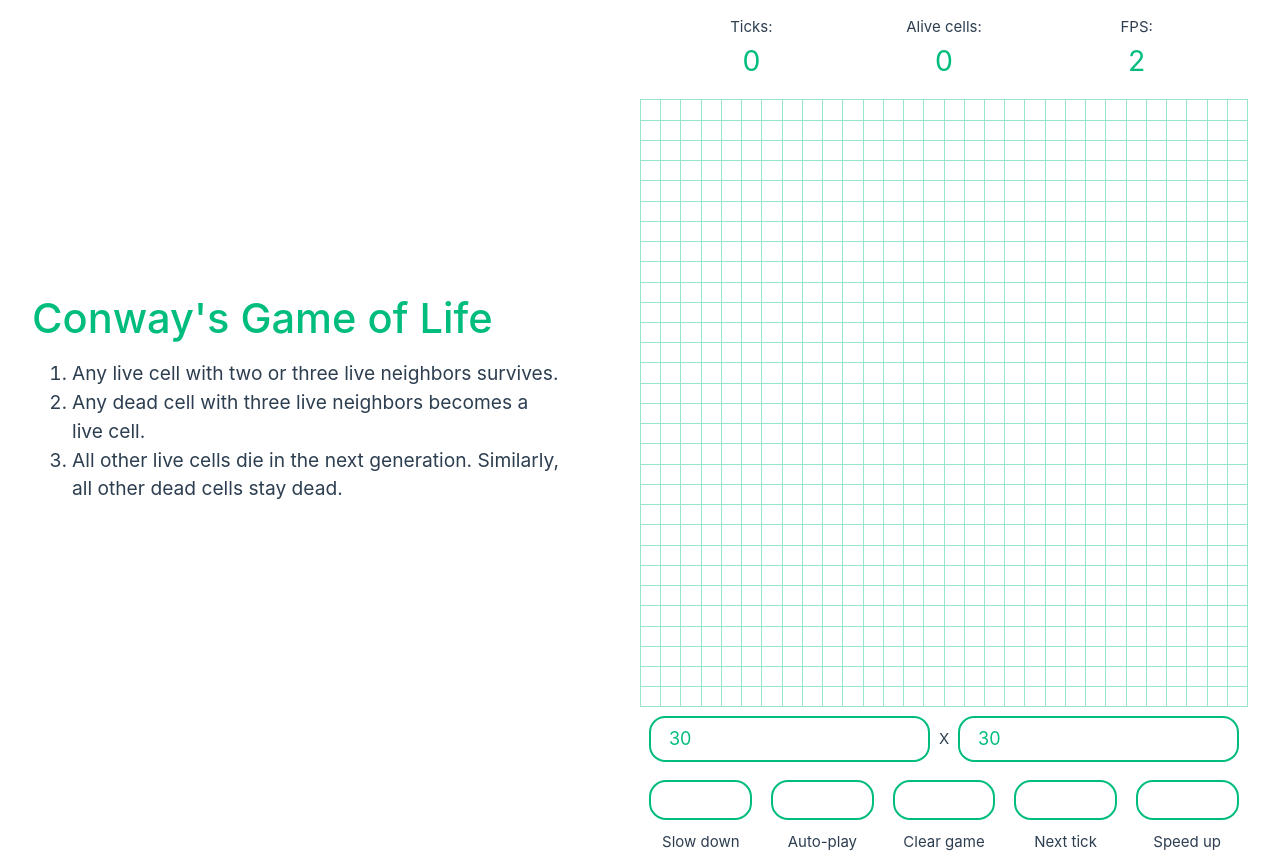
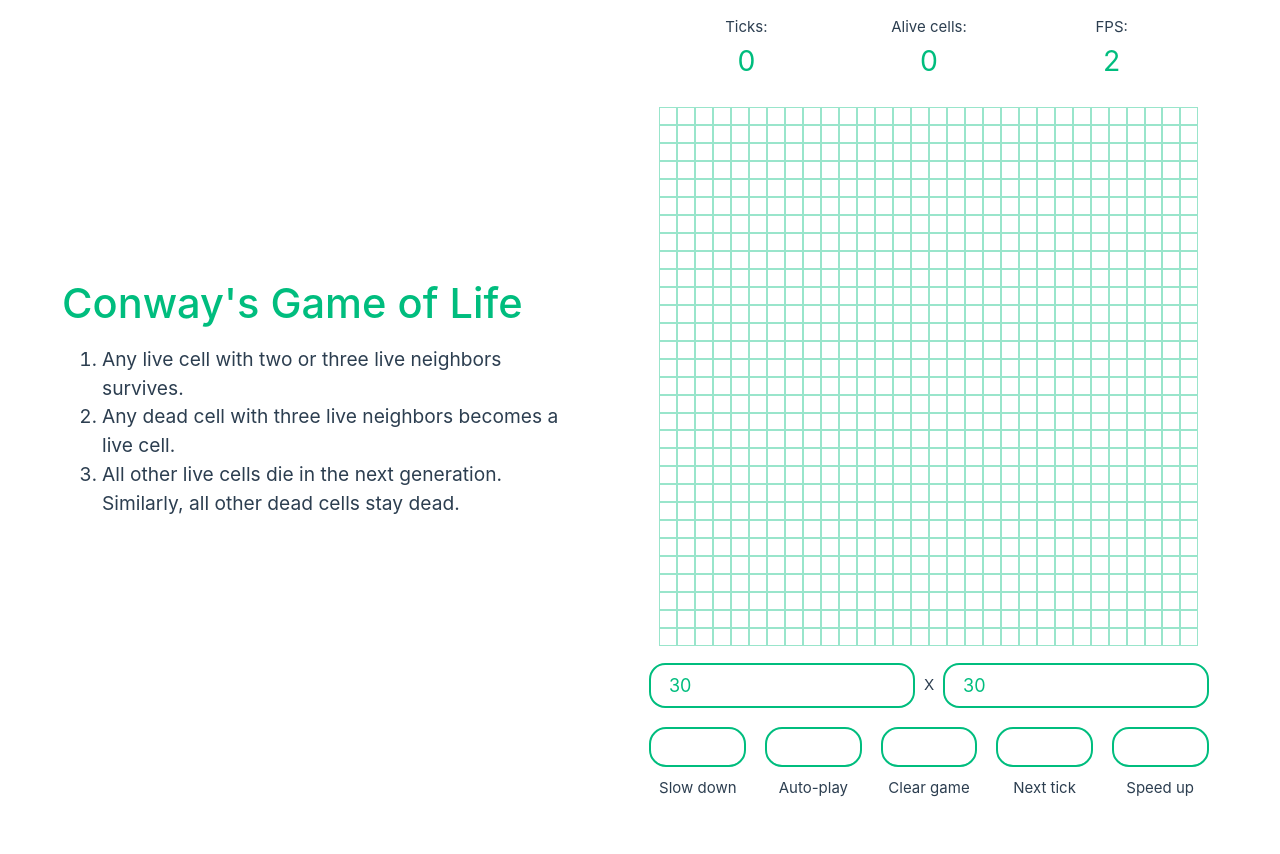
Before and after one commit to Kaloyan-Dimitrov/game-of-life-dev-craft, a Vue app in the folder frontend/: page / in a window 1280 px wide. After the commit the page ends 800 px from the top, so only its background shows below. Built offline with nearby package versions, Linux system fonts and the light colour scheme; some icons are missing.

Commit message:
Too large grids were overflowing, fixed it.

```diff
--- a/frontend/src/assets/main.css
+++ b/frontend/src/assets/main.css
@@ -1,8 +1,8 @@
 @import "./base.css";
 
 #app {
-  max-width: 1280px;
-  margin: 0 auto;
+  /* max-width: 1280px; */
+  margin: 0 2em;
   padding: 2rem;
   max-height: 100vh;
   font-weight: normal;
--- a/frontend/src/components/CellComponent.vue
+++ b/frontend/src/components/CellComponent.vue
@@ -31,11 +31,13 @@ const changeState = (e: MouseEvent, force?: boolean) => {
 
 <style scoped scss>
 .cell {
+  min-width: 0;
+  min-height: 0;
   aspect-ratio: 1;
   flex: 1 1 1em;
   border-style: solid;
   border-color: var(--green-color-light);
-  border-width: 0 0.25px 0.25px 0;
+  border-width: 0.25px;
 }
 
 .alive {
--- a/frontend/src/components/GameComponent.vue
+++ b/frontend/src/components/GameComponent.vue
@@ -1,5 +1,5 @@
 <template>
-  <div class="game-grid">
+  <div class="game-grid" :style="`aspect-ratio: ${width / height};`">
     <div class="game-row" v-for="row in height" :key="row">
       <Cell
         v-for="column in width"
@@ -23,18 +23,20 @@ defineProps<{
 
 <style scoped>
 .game-grid {
-  max-height: 100vh;
+  align-self: center;
+  margin: 0.5em;
   display: flex;
-  border-style: solid;
-  border-color: var(--green-color-light);
-  border-width: 0.25px 0 0 0.25px;
   flex-direction: column;
+  min-width: 0;
+  min-height: 0;
+  max-width: 100%;
+  justify-content: center;
 }
 
 .game-row {
+  min-width: 0;
   display: flex;
   flex-direction: row;
-  height: 100%;
-  width: 100%;
+  min-height: 0;
 }
 </style>
--- a/frontend/src/stores/game.ts
+++ b/frontend/src/stores/game.ts
@@ -51,11 +51,11 @@ export const useGameStore = defineStore("game", () => {
       });
       const result: boolean[][] = await res.json();
 
-      if (
-        JSON.stringify(result) == JSON.stringify(game.value) &&
-        autoplay.value
-      )
-        stopAutoplay();
+      // if (
+      //   JSON.stringify(result) == JSON.stringify(game.value) &&
+      //   autoplay.value
+      // )
+      //   stopAutoplay();
       game.value = result;
       numTicks.value++;
     } catch (err) {
--- a/frontend/src/views/MainView.vue
+++ b/frontend/src/views/MainView.vue
@@ -8,10 +8,32 @@ const store = useGameStore();
 </script>
 
 <template>
-  <div>
-    <StatsComponent></StatsComponent>
-    <GameComponent :width="store.width" :height="store.height"></GameComponent>
-    <GridSizeEditor></GridSizeEditor>
-    <ControlsComponent></ControlsComponent>
+  <div class="mainWrapper">
+    <StatsComponent class="stats"></StatsComponent>
+    <GameComponent
+      class="game"
+      :width="store.width"
+      :height="store.height"
+    ></GameComponent>
+    <GridSizeEditor class="grid-edit"></GridSizeEditor>
+    <ControlsComponent class="controls"></ControlsComponent>
   </div>
 </template>
+
+<style scoped>
+.mainWrapper {
+  display: flex;
+  flex-direction: column;
+  height: 100vh;
+}
+.stats,
+.grid-edit,
+.controls {
+  flex: 0;
+}
+.game {
+  flex: 1 1 0;
+  min-width: 0;
+  min-height: 0;
+}
+</style>
```
